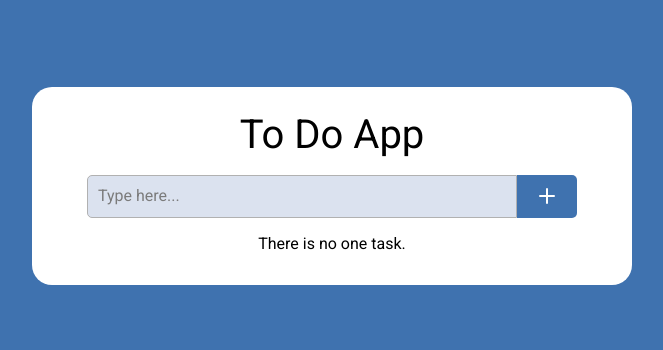
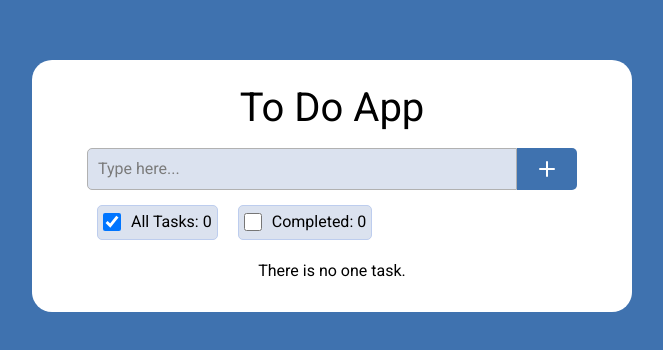
Before and after one commit to Koyd1/todo_pet, a React (Vite) app: page / in a window 1280 px wide. Shown: the part 214-564 px from the top of the page, without its empty margins (308-971 px from the left). Built offline with nearby package versions, Linux system fonts and the light colour scheme.

Commit message:
Added TaskFilter

```diff
--- a/src/views/App/index.tsx
+++ b/src/views/App/index.tsx
@@ -1,9 +1,11 @@
-import React from "react";
-import { useToDoStore } from "../../data/stores/useToDoStore";
-import { InputPlus } from "../components/InputPlus";
-import { InputTask } from '../components/InputTask';
+import React, {useState} from 'react';
+import {useToDoStore} from '../../data/stores/useToDoStore';
+import {InputPlus} from '../components/InputPlus';
+import {InputTask} from '../components/InputTask';
+import {TaskFilter} from '../components/TaskFilter';
 
 import styles from './index.module.scss';
+
 
 export const App: React.FC = () => {
     const {
@@ -14,12 +16,17 @@ export const App: React.FC = () => {
         updateTaskOnDone,
     } = useToDoStore(state => state);
 
-    const unfinishedTasks = tasks.filter(task => !task.isChecked);
+    const [showCompleted, setShowCompleted] = useState<boolean>(false);
+    tasks.filter(task => !task.isChecked);
     const finishedTasks = tasks.filter(task => task.isChecked);
 
+    const visibleTasks = showCompleted ? finishedTasks : tasks;
+    console.log(tasks.length)
     return (
+        <div>
             <article className={styles.article}>
                 <h1 className={styles.articleTitle}>To Do App</h1>
+
                 <section className={styles.articleSection}>
                     <InputPlus
                         onAdd={(title) => {
@@ -29,22 +36,16 @@ export const App: React.FC = () => {
                         }}
                     />
                 </section>
+                <section>
+                    <TaskFilter
+                        onToggleView={(isVisible) => setShowCompleted(isVisible)}
+                    />
+                </section>
                 <section className={styles.articleSection}>
                     {!tasks.length && (
                         <p className={styles.articleText}> There is no one task. </p>
                     )}
-                {unfinishedTasks.map(task => (
-                    <InputTask
-                        id={task.id}
-                        key={task.id}
-                        title={task.title}
-                        isChecked={task.isChecked}
-                        onDone={updateTaskOnDone}
-                        onEdited={updateTask}
-                        onRemoved={removeTask}
-                    />
-                ))}
-                {finishedTasks.map(task => (
+                    {visibleTasks.map(task => (
                         <InputTask
                             id={task.id}
                             key={task.id}
@@ -57,6 +58,7 @@ export const App: React.FC = () => {
                     ))}
                 </section>
             </article>
+        </div>
     );
 };
 
--- a/src/views/components/InputPlus/index.tsx
+++ b/src/views/components/InputPlus/index.tsx
@@ -6,7 +6,7 @@ interface InputPlusProps {
 }
 
 export const InputPlus: React.FC<InputPlusProps> = ({onAdd}) => {
-    const [inputValue, setInputValue] = useState('');
+    const [inputValue, setInputValue] = useState<string>('');
 
     const addTask = useCallback(() => {
         onAdd(inputValue);
--- a/src/views/components/InputTask/index.tsx
+++ b/src/views/components/InputTask/index.tsx
@@ -1,4 +1,4 @@
-import React, { useEffect, useRef, useState } from "react";
+import React, {useEffect, useRef, useState} from "react";
 import styles from './index.module.scss';
 
 interface InputTaskProps {
@@ -24,7 +24,7 @@ export const InputTask: React.FC<InputTaskProps> = ({ id, title, isChecked, onDo
 
     return (
         <div className={styles.inputTask}>
-            <label className={styles.inputTaskLabel}>
+            <div className={styles.inputTaskLabel}>
                 <input
                     type="checkbox"
                     checked={isChecked}
@@ -41,14 +41,15 @@ export const InputTask: React.FC<InputTaskProps> = ({ id, title, isChecked, onDo
                             value={value}
                             ref={editTitleInputRef}
                             onChange={(evt) => setValue(evt.target.value)}
-                            onKeyDown={(evt) => {evt.key === 'Enter' && handleEditModeSave()
+                            onKeyDown={(evt) => {
+                                evt.key === 'Enter' && handleEditModeSave()
                             }}
                         />
                     ) : (
                         <h3 className={isChecked ? styles.checkedTitle : ''}>{title}</h3>
                     )
                 }
-            </label>
+            </div>
             {isEditMode ? (
                 <button
                     aria-label='Save'
--- /dev/null
+++ b/src/views/components/TaskFilter/index.module.scss
@@ -0,0 +1,28 @@
+.taskCounter {
+  padding-left: 10px;
+  display: flex;
+  margin-bottom: 20px;
+
+  &Section {
+    display: flex;
+    align-items: center;
+    margin-right: 20px;
+    padding: 5px;
+    border: 1px solid #bdcdee;
+    border-radius: 5px;
+    background-color: #dbe2ef;
+
+    &Checkbox {
+      width: 18px;
+      height: 18px;
+      cursor: pointer;
+      display: flex;
+      align-items: center;
+      margin-right: 10px;
+    }
+
+    &Value {
+
+    }
+  }
+}
--- /dev/null
+++ b/src/views/components/TaskFilter/index.tsx
@@ -0,0 +1,39 @@
+import React, {useState} from 'react';
+import style from './index.module.scss';
+import {useToDoStore} from "../../../data/stores/useToDoStore.ts";
+
+interface TaskCounterProps {
+    onToggleView: (showCompleted: boolean) => void;
+}
+
+export const TaskFilter: React.FC<TaskCounterProps> = ({onToggleView}) => {
+    const [isAllTasksVisible, setIsAllTasksVisible] = useState<boolean>(true);
+    const {tasks} = useToDoStore(state => state);
+
+    const handleToggleView = (showCompleted: boolean) => {
+        setIsAllTasksVisible(!showCompleted);
+        onToggleView && onToggleView(showCompleted);
+    };
+    return (
+        <section className={style.taskCounter}>
+            <div className={style.taskCounterSection}>
+                <input
+                    className={style.taskCounterSectionCheckbox}
+                    type="checkbox"
+                    checked={isAllTasksVisible}
+                    onChange={() => handleToggleView(false)}
+                />
+                <h3 className={style.taskCounterSectionValue}> All Tasks: {tasks.length} </h3>
+            </div>
+            <div className={style.taskCounterSection}>
+                <input
+                    className={style.taskCounterSectionCheckbox}
+                    type="checkbox"
+                    checked={!isAllTasksVisible}
+                    onChange={() => handleToggleView(true)}
+                />
+                <h3 className={style.taskCounterSectionValue}> Completed: {tasks.filter((task) => (task.isChecked)).length} </h3>
+            </div>
+        </section>
+    );
+};
```
Lines whose indentation alone changed are shown as unchanged.
